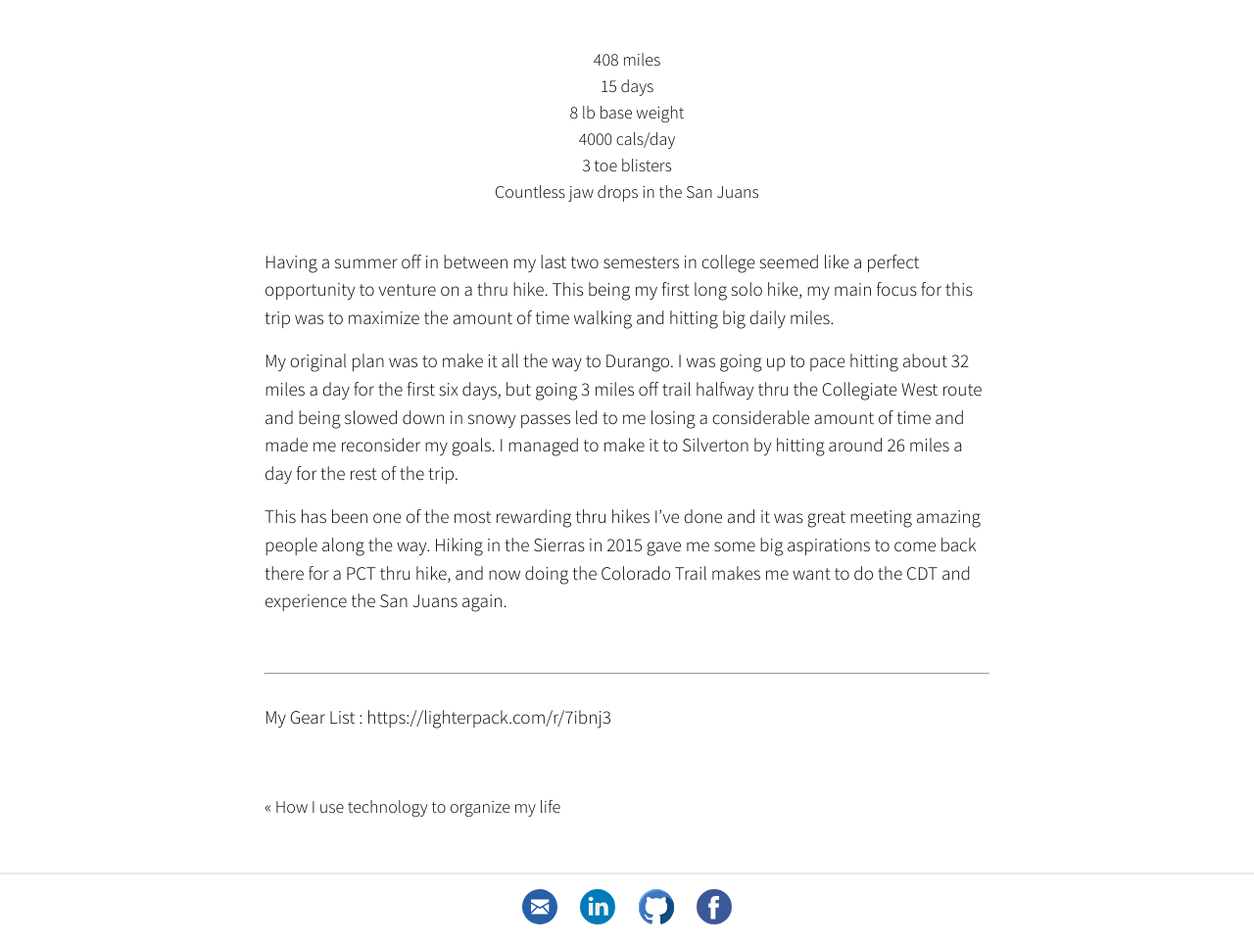
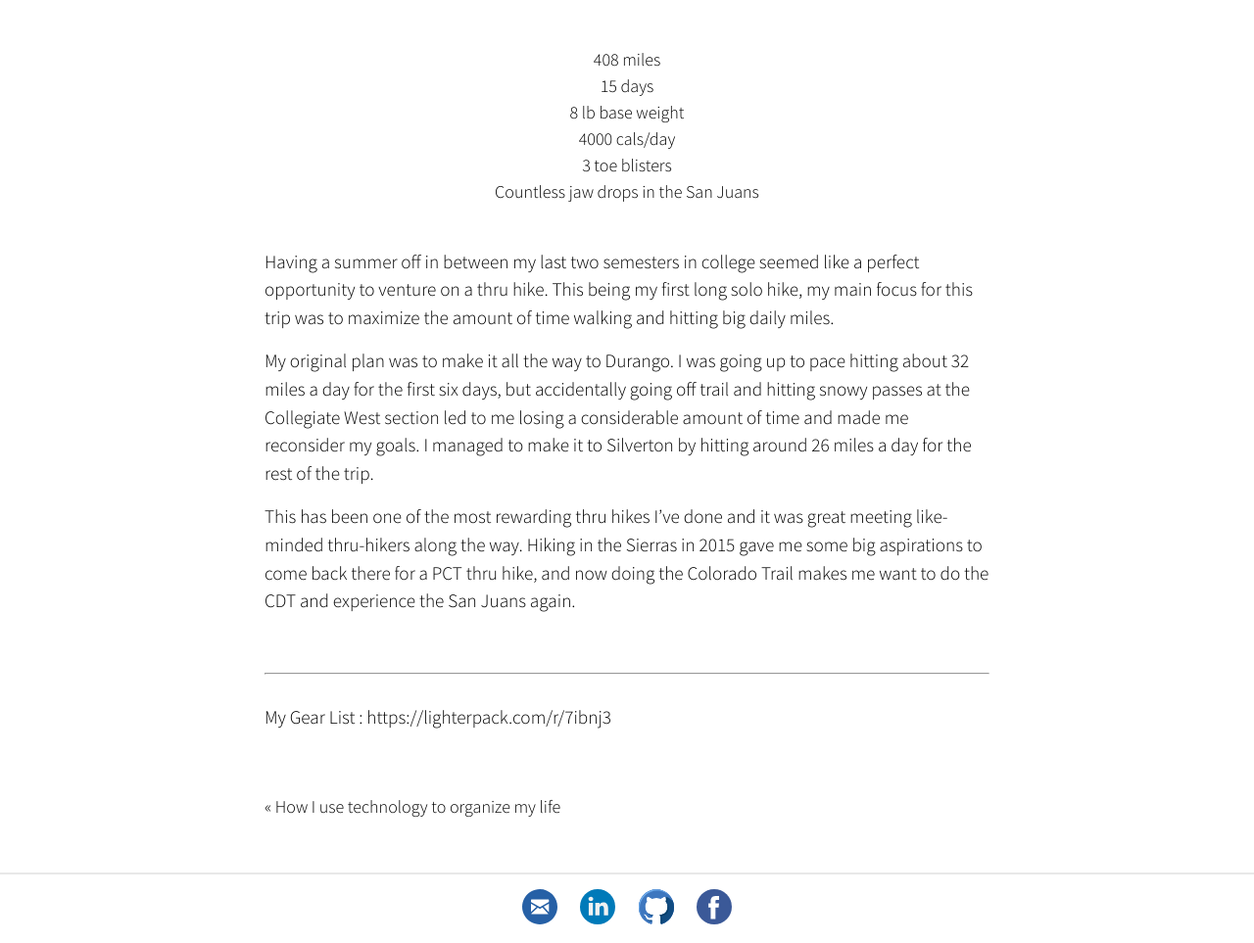
Before and after one commit to ednunezg/ednunezg.github.io, a Jekyll site: the page built from _posts/2017-07-24-ColoradoTrail.markdown, in a window 1280 px wide, cut to the strip 643-1606 px from the top of the page. Shown: the whole strip at 98% size. Built offline with Jekyll 4.4.1, drawn with Linux system fonts in a browser that asks for light colours; nearby versions of some CDN libraries.

Commit message:
Updated CT post

```diff
--- a/_posts/2017-07-24-ColoradoTrail.markdown
+++ b/_posts/2017-07-24-ColoradoTrail.markdown
@@ -24,9 +24,9 @@ Countless jaw drops in the San Juans <br>
 
 Having a summer off in between my last two semesters in college seemed like a perfect opportunity to venture on a thru hike. This being my first long solo hike, my main focus for this trip was to maximize the amount of time walking and hitting big daily miles.
 
-My original plan was to make it all the way to Durango. I was going up to pace hitting about 32 miles a day for the first six days, but going 3 miles off trail halfway thru the Collegiate West route and being slowed down in snowy passes led to me losing a considerable amount of time and made me reconsider my goals. I managed to make it to Silverton by hitting around 26 miles a day for the rest of the trip.
+My original plan was to make it all the way to Durango. I was going up to pace hitting about 32 miles a day for the first six days, but accidentally going off trail and hitting snowy passes at the Collegiate West section led to me losing a considerable amount of time and made me reconsider my goals. I managed to make it to Silverton by hitting around 26 miles a day for the rest of the trip.
 
-This has been one of the most rewarding thru hikes I've done and it was great meeting amazing people along the way. Hiking in the Sierras in 2015 gave me some big aspirations to come back there for a PCT thru hike, and now doing the Colorado Trail makes me want to do the CDT and experience the San Juans again.
+This has been one of the most rewarding thru hikes I've done and it was great meeting like-minded thru-hikers along the way. Hiking in the Sierras in 2015 gave me some big aspirations to come back there for a PCT thru hike, and now doing the Colorado Trail makes me want to do the CDT and experience the San Juans again.
 
 <br>
 <hr>
```
